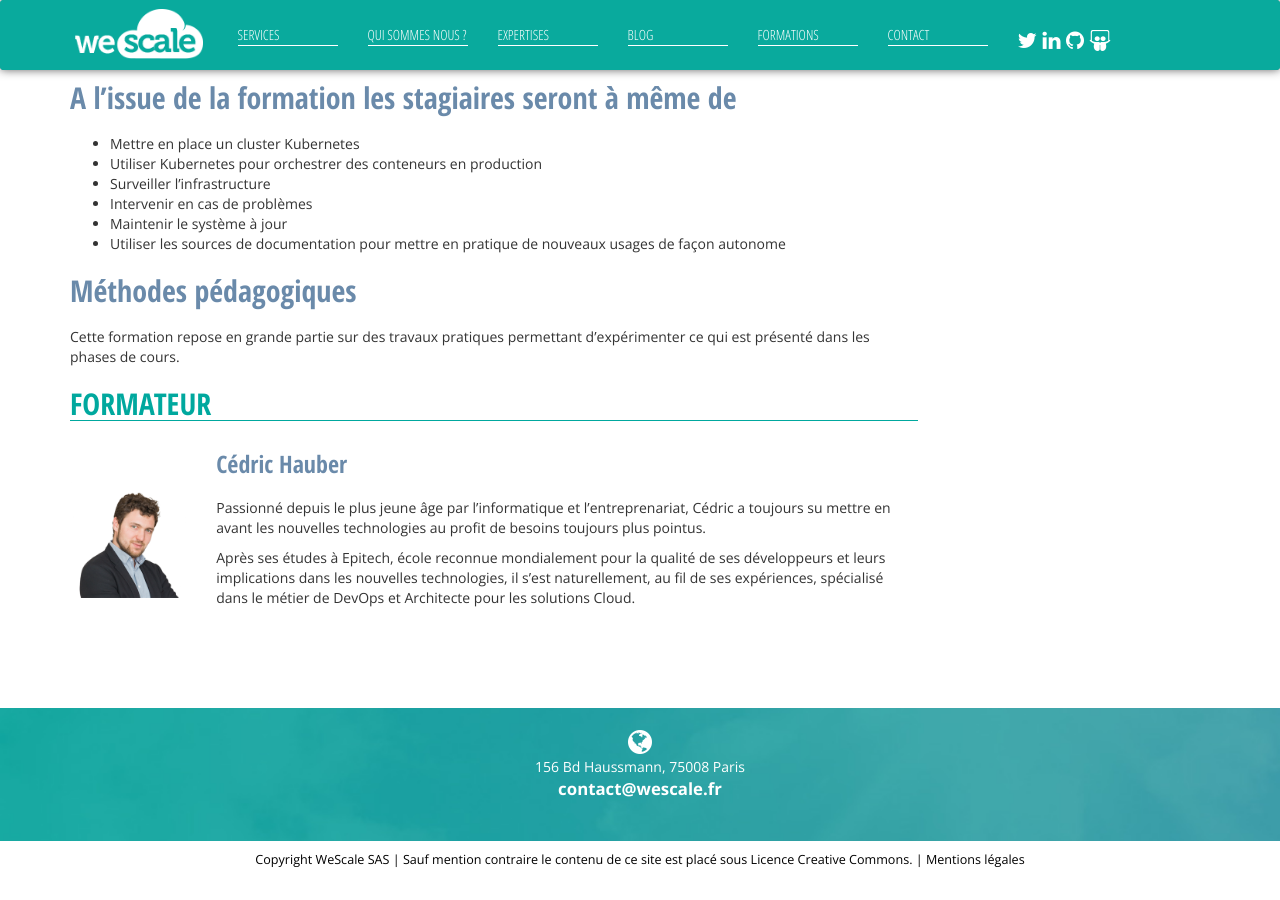
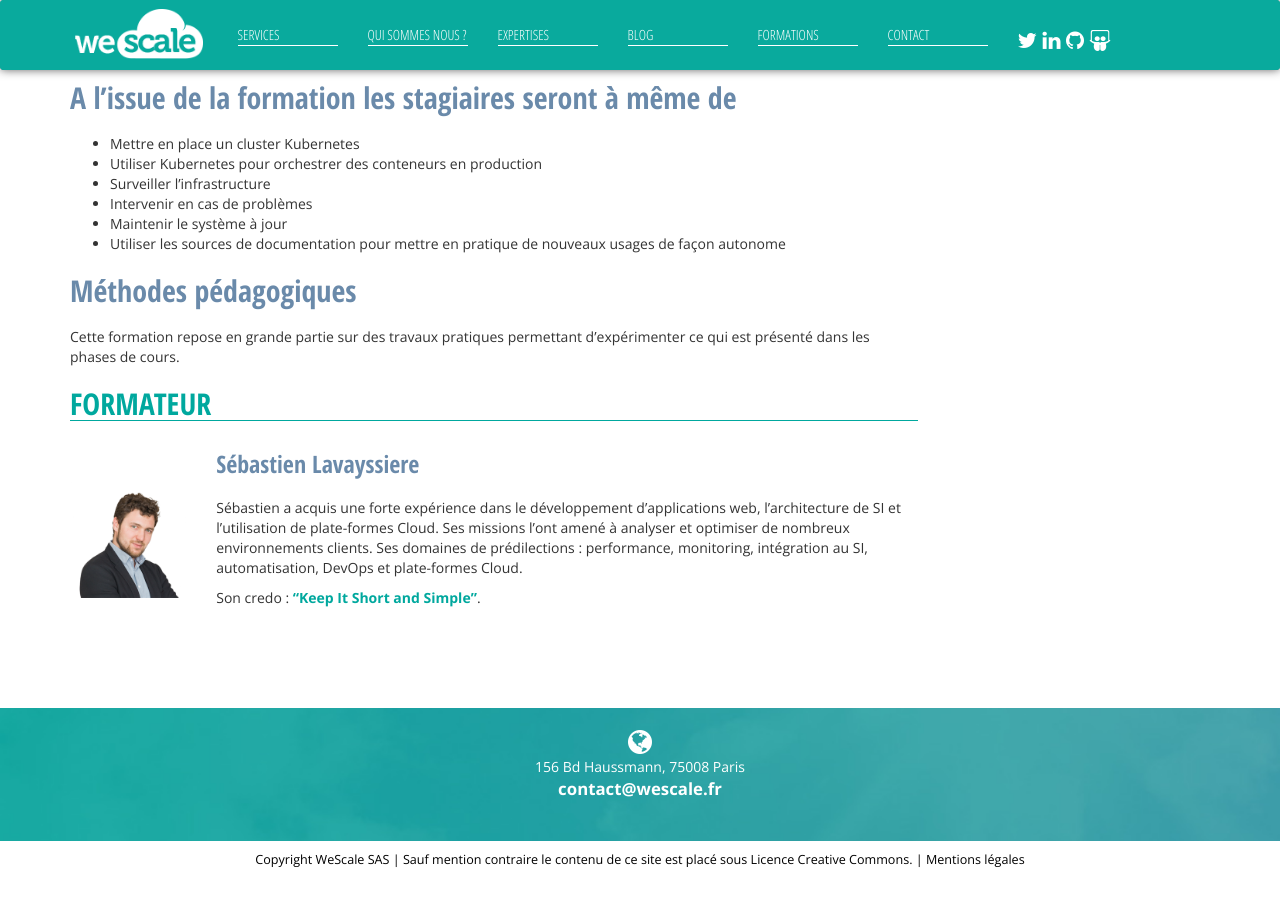
Before and after one commit to wescale/wescale-site, a Jekyll site: the page built from _formations/Kubernetes.md, in a window 1280 px wide and 900 px high, scrolled down 957 px. Built offline with Jekyll 4.4.1, drawn with Linux system fonts in a browser that asks for light colours; nearby versions of some CDN libraries; comment, search, counter and statistics services are not loaded.

Commit message:
Update Kubernetes training Remove Cedric

```diff
--- a/_formations/Kubernetes.md
+++ b/_formations/Kubernetes.md
@@ -85,4 +85,4 @@ les phases de cours.
 
 # Formateur
 
-{% include formateur.html nom_formateur="cedric-hauber" %}
+{% include formateur.html nom_formateur="sebastien-lavayssiere" %}
--- /dev/null
+++ b/_includes/sebastien-lavayssiere.md
@@ -0,0 +1,9 @@
+
+### Sébastien Lavayssiere
+
+Sébastien a acquis une forte expérience dans le développement d'applications web, l'architecture de SI et l'utilisation
+de plate-formes Cloud. Ses missions l'ont amené à analyser et optimiser de nombreux environnements clients.
+Ses domaines de prédilections : performance, monitoring, intégration au SI, automatisation, DevOps et plate-formes
+Cloud.
+
+Son credo : **"Keep It Short and Simple"**.
--- a/index.html
+++ b/index.html
@@ -333,3 +333,8 @@ class: home
         </div>
     </section>
 </div>
+
+<!--
+4561110179972039
+211
+-->
```
Also changed, not shown: _wewes/all-wewes.md (+0 -4 lines).
